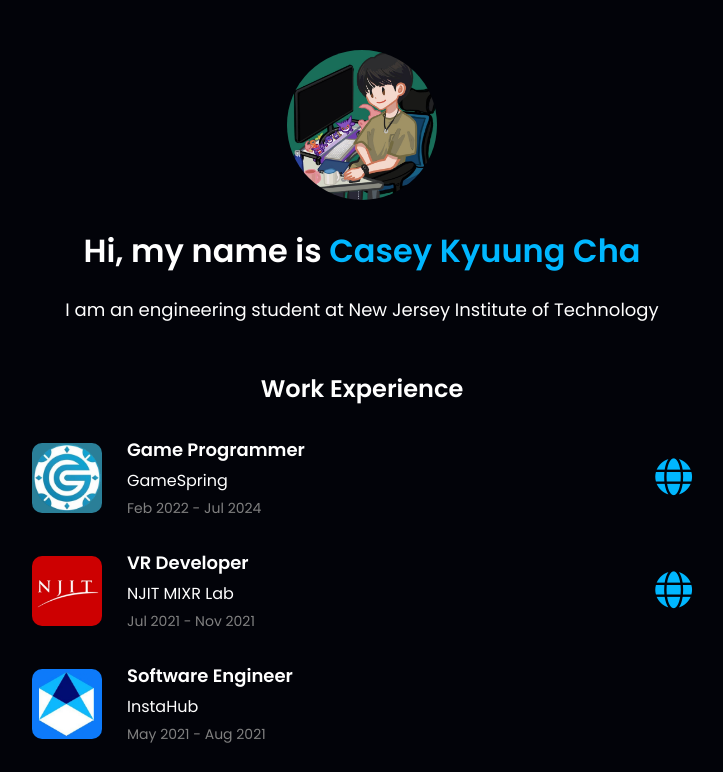
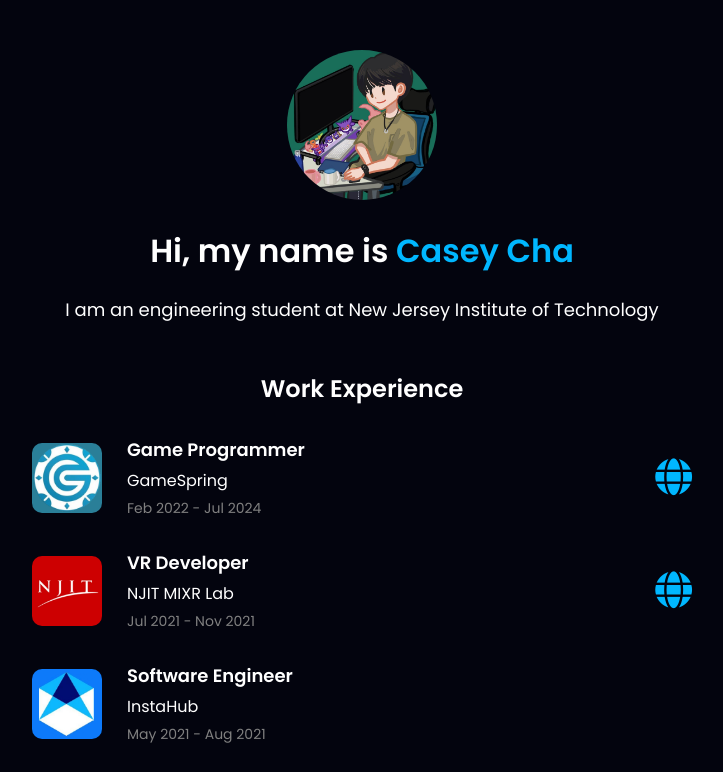
Before and after one commit to soulcasey/soulcasey.github.io, a plain HTML site: page index.html in a window 1280 px wide. Shown: the top 772 px of the page, without its empty margins (278-1001 px from the left). Drawn offline with Linux system fonts and the light colour scheme.

Commit message:
Adjust color

```diff
--- a/index.html
+++ b/index.html
@@ -13,7 +13,7 @@
 
     <header>
         <img src="your-picture.jpg" alt="Casey Kyuung Cha">
-        <h1>Hi, my name is <span class="blue-name">Casey&nbsp;Kyuung&nbsp;Cha</span></h1>
+        <h1>Hi, my name is <span class="blue-name">Casey&nbsp;Cha</span></h1>
         <p>I am an engineering student at New&nbsp;Jersey&nbsp;Institute&nbsp;of&nbsp;Technology</p>
     </header>
 
--- a/styles.css
+++ b/styles.css
@@ -1,7 +1,7 @@
 /* General Body Styles */
 body {
   font-family: 'Poppins', sans-serif;
-  background-color: rgb(2, 3, 9);
+  background-color: rgb(3, 4, 14);
   color: white;
   margin: 0;
   padding: 0;
```
